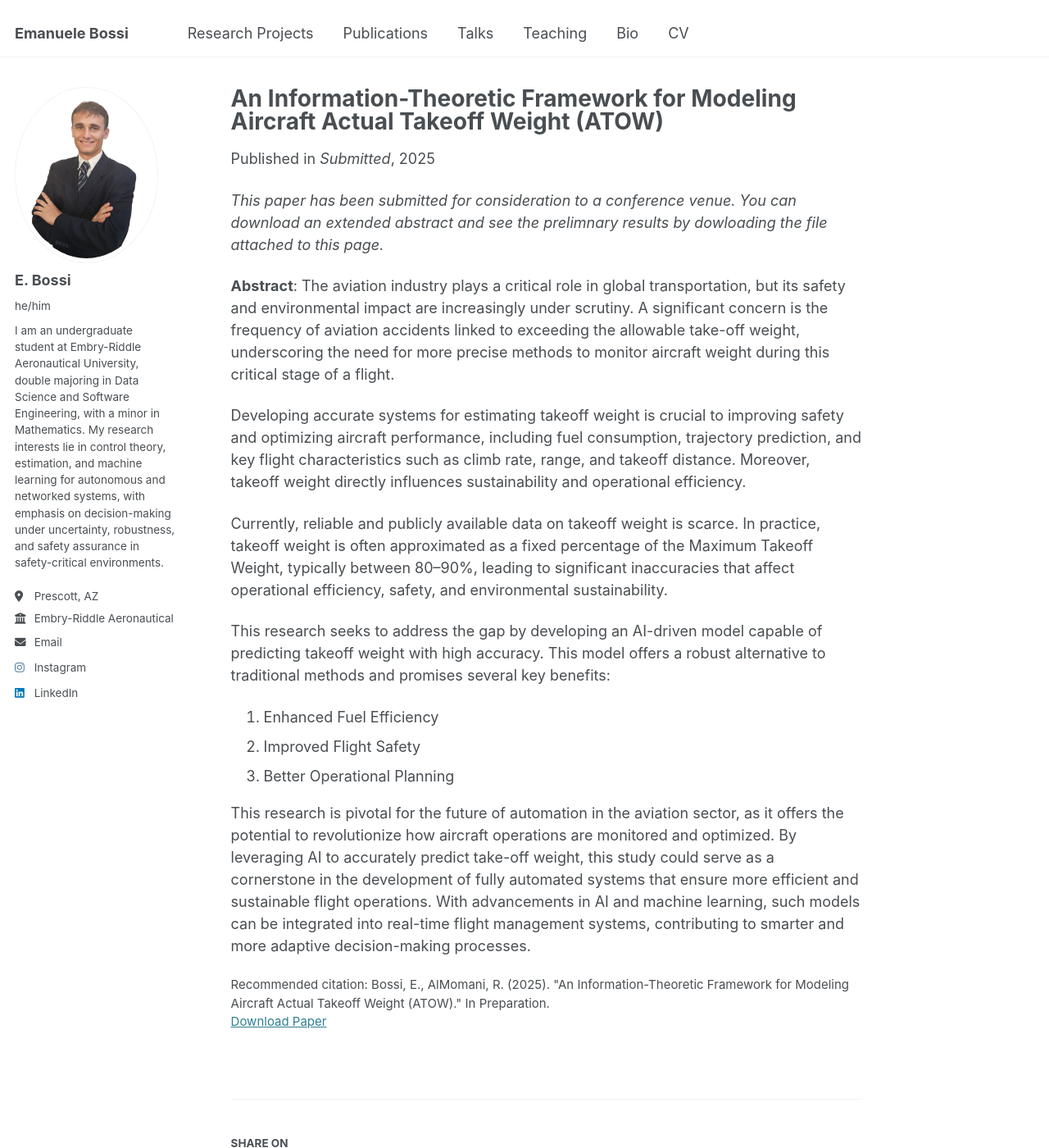
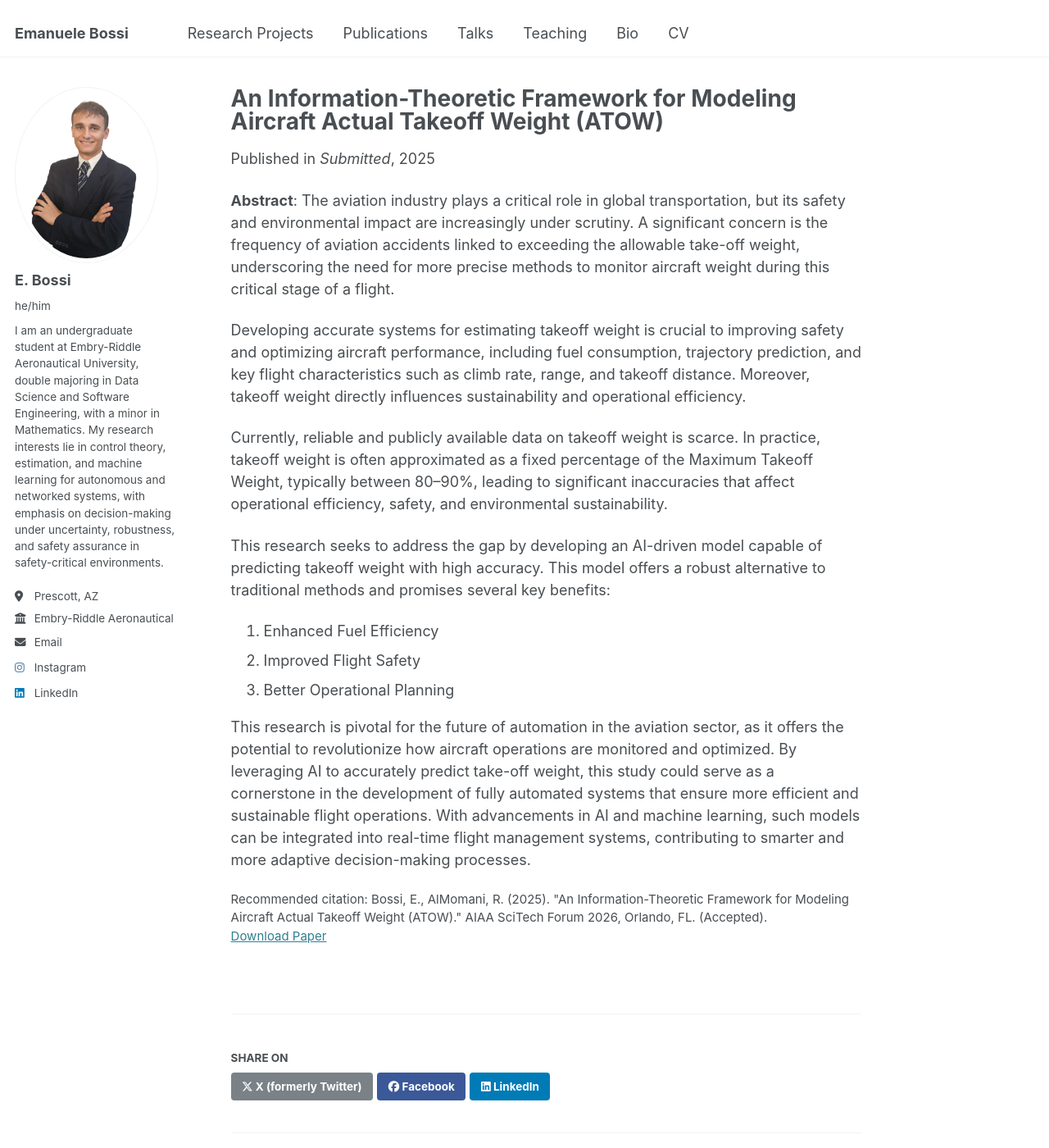
Before and after one commit to bossiemanuele/bossiemanuele.github.io, a Jekyll site: the page built from _publications/2025-12-31-An-Information-Theoretic-Framework-for-Modeling-Aircraft-Actual-Takeoff-Weight.md, in a window 1280 px wide and 1400 px high. Shown: the whole window at 82% size. Built offline with Jekyll 4.4.1, drawn with Linux system fonts in a browser that asks for light colours.

Commit message:
Update 2025-12-31-An-Information-Theoretic-Framework-for-Modeling-Aircraft-Actual-Takeoff-Weight.md

```diff
--- a/_publications/2025-12-31-An-Information-Theoretic-Framework-for-Modeling-Aircraft-Actual-Takeoff-Weight.md
+++ b/_publications/2025-12-31-An-Information-Theoretic-Framework-for-Modeling-Aircraft-Actual-Takeoff-Weight.md
@@ -7,10 +7,8 @@
 date: 2025-12-31
 venue: 'Submitted'
 paperurl: 'http://bossiemanuele.github.io/files/Bossi_Abstract.pdf'
-citation: 'Bossi, E., AlMomani, R. (2025). "An Information-Theoretic Framework for Modeling Aircraft Actual Takeoff Weight (ATOW)." In Preparation.'
+citation: 'Bossi, E., AlMomani, R. (2025). "An Information-Theoretic Framework for Modeling Aircraft Actual Takeoff Weight (ATOW)." AIAA SciTech Forum 2026, Orlando, FL. (Accepted).'
 ---
-
-*This paper has been submitted for consideration to a conference venue. You can download an extended abstract and see the prelimnary results by dowloading the file attached to this page.*
 
 **Abstract**: The aviation industry plays a critical role in global transportation, but its safety and environmental impact are increasingly under scrutiny. A significant concern is the frequency of aviation accidents linked to exceeding the allowable take-off weight, underscoring the need for more precise methods to monitor aircraft weight during this critical stage of a flight.
 
```
